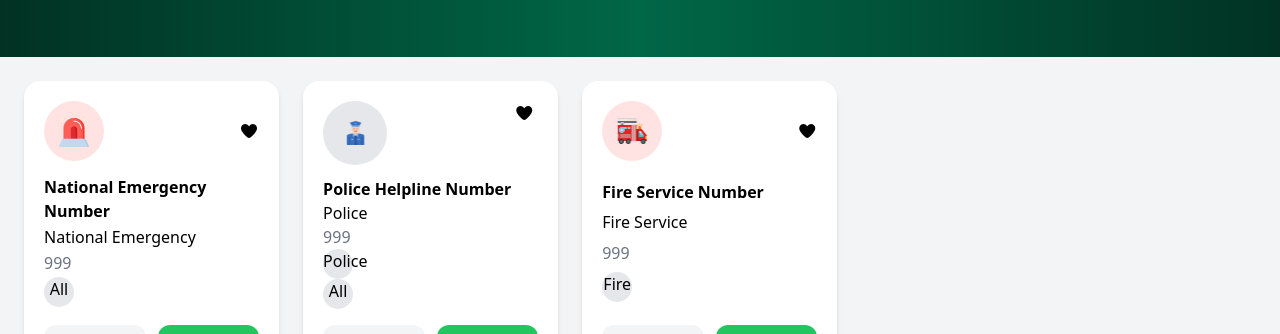
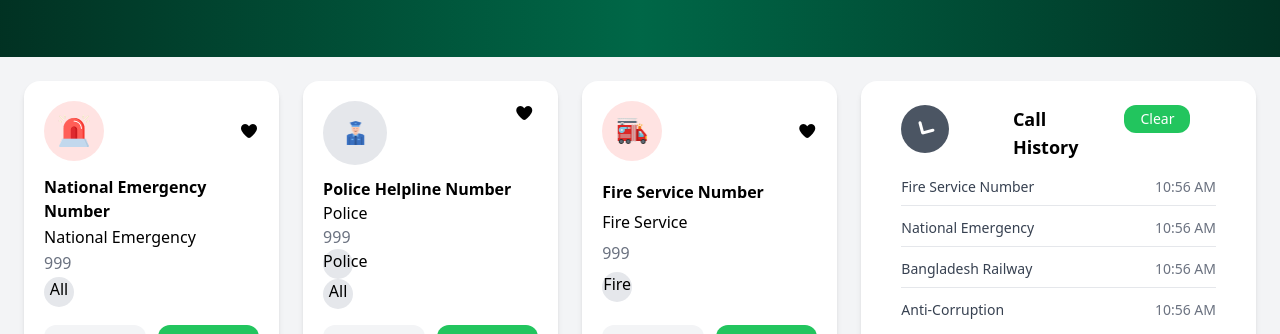
Before and after one commit to nure88/asss, a plain HTML site: page index.html in a window 1280 px wide. Shown: the part 445-779 px from the top of the page. Drawn offline with nearby package versions, Linux system fonts and the light colour scheme; a web font is replaced by a local one.

Commit message:
clear history code add

```diff
--- a/index.html
+++ b/index.html
@@ -290,5 +290,53 @@
 
       </div>
 
+      <!--Call History -->
+
+<div class="bg-white shadow-md rounded-2xl p-6 sm:px-10">
+  <div class="flex justify-between items-center mb-4 sm:gap-x-10">
+    <div class="grid grid-cols-3 sm:gap-x-5">
+      <!-- Icon -->
+      <div class="flex justify-center items-center bg-gray-600 rounded-full w-12 h-12">
+        <i class="fa-solid fa-angle-up text-2xl rotate-210 text-white"></i>
+      </div>
+
+      <!-- Title -->
+      <div class="gap-x-3.5">
+        <h2 class="font-bold text-lg flex">Call History</h2>
+      </div>
+
+      <!-- Clear Button -->
+      <div>
+        <button id="clearHistoryBtn"
+          class="px-4 py-1 bg-green-500 text-white text-sm rounded-xl hover:bg-green-600">
+          Clear
+        </button>
+      </div>
+    </div>
+  </div>
+
+  <!-- History List -->
+  <ul class="space-y-3 text-sm text-gray-700" id="historyList">
+    <li class="flex justify-between border-b pb-2">
+      <span>Fire Service Number</span>
+      <span class="text-gray-500">10:56 AM</span>
+    </li>
+    <li class="flex justify-between border-b pb-2">
+      <span>National Emergency</span>
+      <span class="text-gray-500">10:56 AM</span>
+    </li>
+    <li class="flex justify-between border-b pb-2">
+      <span>Bangladesh Railway</span>
+      <span class="text-gray-500">10:56 AM</span>
+    </li>
+    <li class="flex justify-between">
+      <span>Anti-Corruption</span>
+      <span class="text-gray-500">10:56 AM</span>
+    </li>
+  </ul>
+</div>
+
+
+<script src="./app.js"></script>
 </body>
 </html>
```
